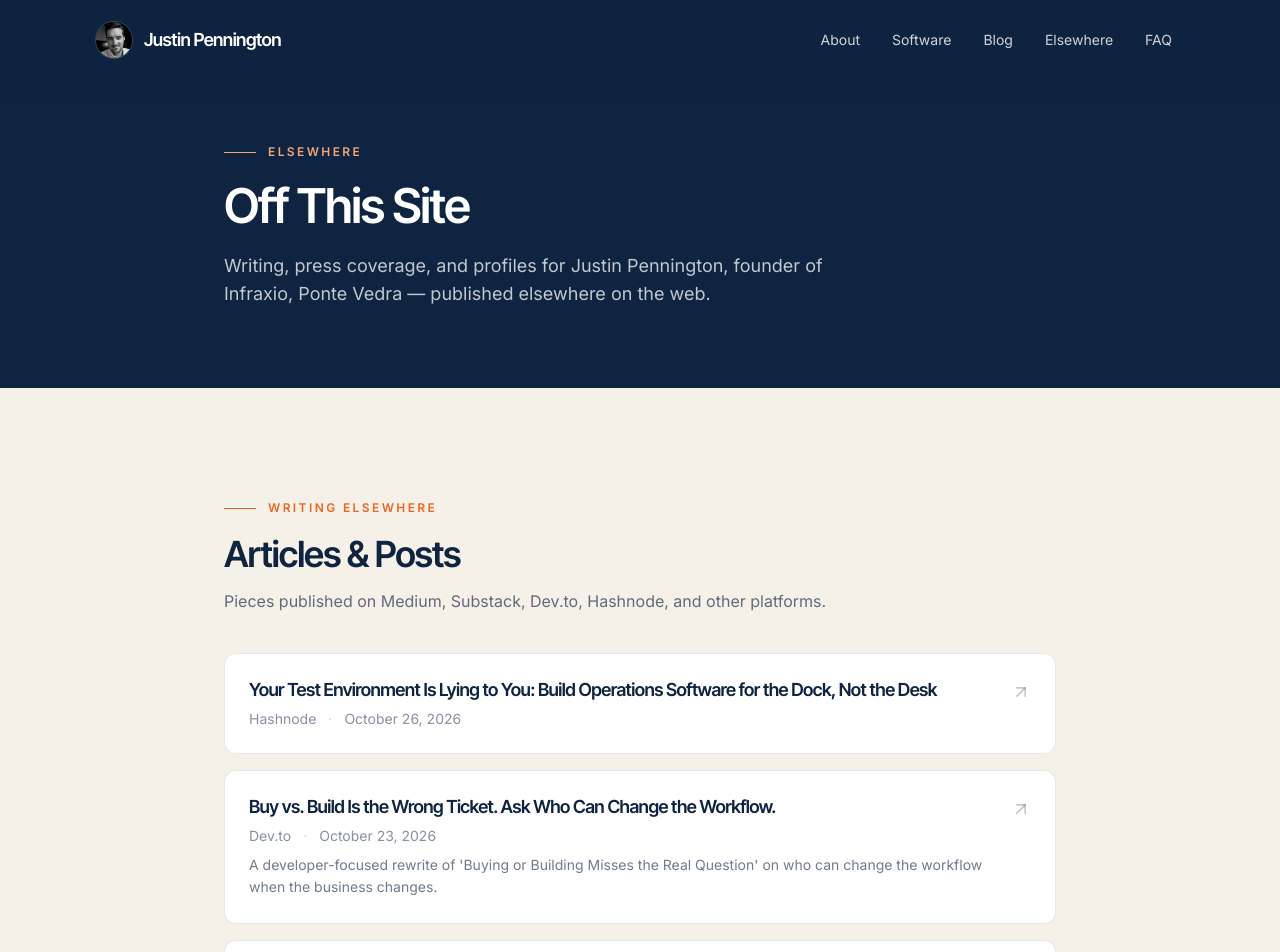
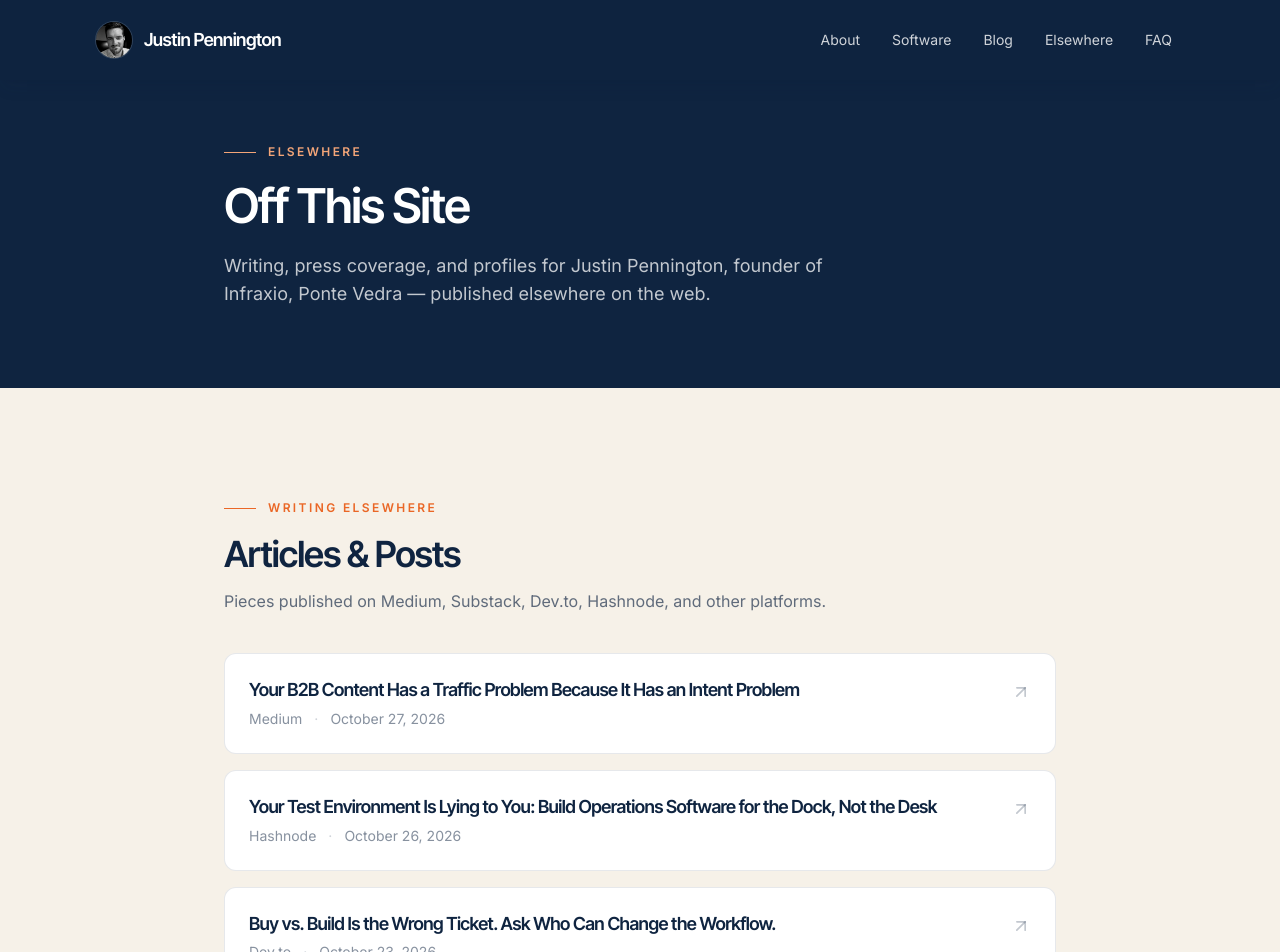
Before and after one commit to justinpennington/penningtonj.com, a Next.js app: page /elsewhere in a window 1280 px wide. Shown: the top 952 px of the page. Built offline with nearby package versions, Linux system fonts and the light colour scheme.

Commit message:
Elsewhere: add Medium post (2026-10-27)
Add the B2B content intent article to writingElsewhere, newest first.

```diff
--- a/content/elsewhere-links.ts
+++ b/content/elsewhere-links.ts
@@ -14,6 +14,12 @@ export type ElsewhereLink = {
 };
 
 export const writingElsewhere: ElsewhereLink[] = [
+  {
+    title: "Your B2B Content Has a Traffic Problem Because It Has an Intent Problem",
+    url: "https://medium.com/@justin-pennington-infraxio/your-b2b-content-has-a-traffic-problem-because-it-has-an-intent-problem-ae713e1092b3",
+    outlet: "Medium",
+    date: "2026-10-27",
+  },
   {
     title: "Your Test Environment Is Lying to You: Build Operations Software for the Dock, Not the Desk",
     url: "https://justinpennington.hashnode.dev/your-test-environment-is-lying-to-you-build-operations-software-for-the-dock-not-the-desk",
```
